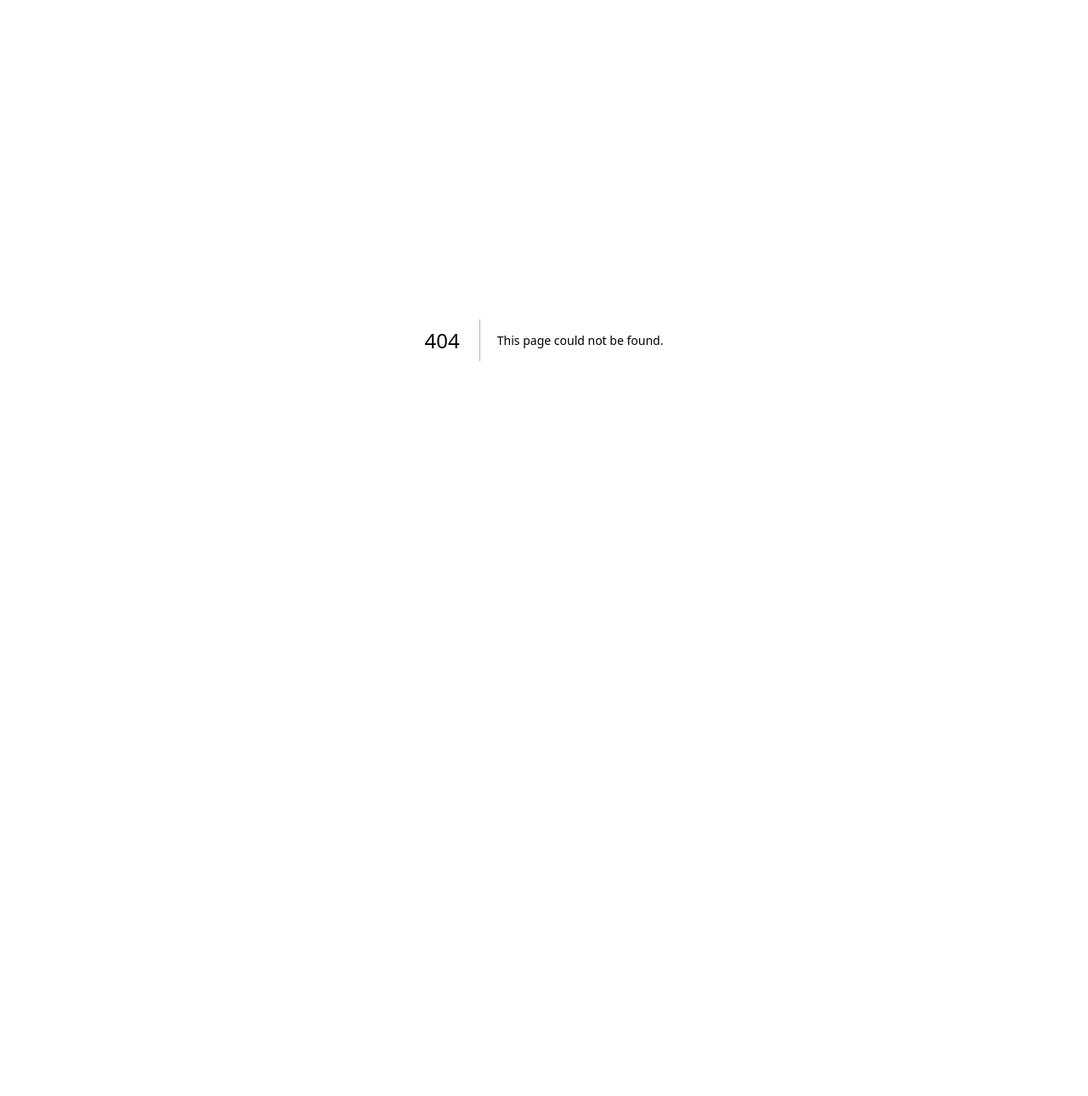
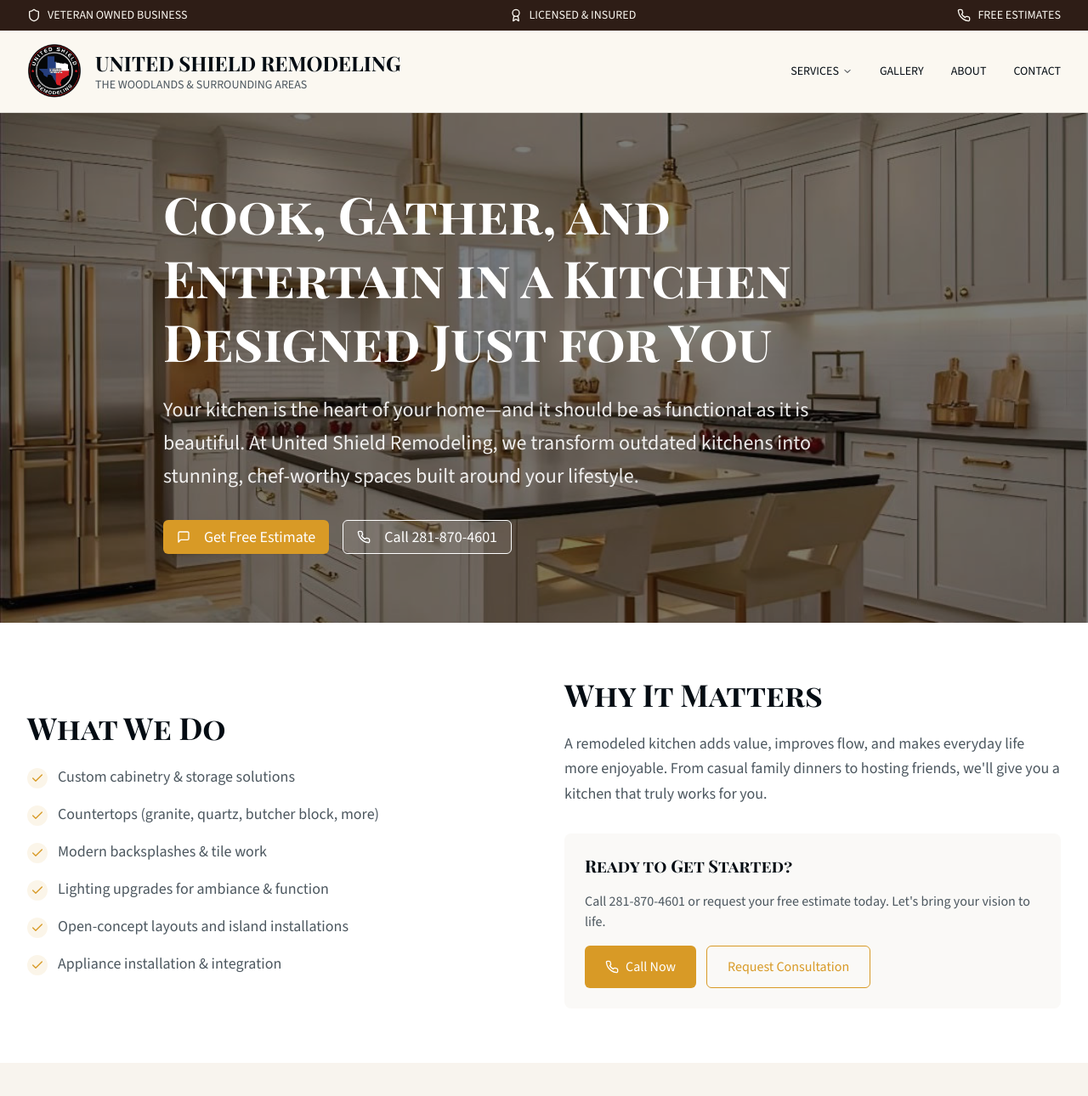
Before and after one commit to UnitedShield/UnitedShieldRemodeling, a Next.js app: page /kitchens in a window 1280 px wide. Before the commit this address had no page. Shown: the top 1290 px of the page at 85% size. Before the commit the page ends 800 px from the top, so only its background shows below. Built offline with nearby package versions, Linux system fonts and the light colour scheme.

Commit message:
Create page.tsx kitchens

```diff
--- /dev/null
+++ b/app/kitchens/page.tsx
@@ -0,0 +1,85 @@
+import type { Metadata } from "next"
+import Header from "@/components/header"
+import ServiceHero from "@/components/service-hero"
+import ServiceDetails from "@/components/service-details"
+import FAQ from "@/components/faq"
+import CTASection from "@/components/cta-section"
+import Footer from "@/components/footer"
+import SEOSchema from "@/components/seo-schema"
+
+export const metadata: Metadata = {
+  title: "Kitchen Remodeling | United Shield Remodeling | The Woodlands, Spring, Conroe, Tomball, Montgomery, Magnolia, Willis, Cypress, and North Houston",
+  description:
+    "Transform your kitchen with United Shield Remodeling. Custom cabinetry, countertops, backsplashes & more. Veteran-owned kitchen remodeling in The Woodlands, Spring, Conroe, Tomball, Montgomery, Magnolia, Willis, Cypress, and North Houston. Free estimates.",
+  openGraph: {
+    title: "Kitchen Remodeling | United Shield Remodeling | The Woodlands, Spring, Conroe, Tomball, Montgomery, Magnolia, Willis, Cypress, and North Houston",
+    description: "Transform your kitchen with custom cabinetry, countertops, and modern appliances.",
+    images: [
+      {
+        url: "/images/usrm-banner.jpg",
+        width: 1200,
+        height: 630,
+        alt: "Kitchen Remodeling by United Shield Remodeling",
+      },
+    ],
+  },
+  twitter: {
+    card: "summary_large_image",
+    title: "Kitchen Remodeling | United Shield Remodeling",
+    description: "Transform your kitchen with expert remodeling services in The Woodlands, Spring, Conroe, Tomball, Montgomery, Magnolia, Willis, Cypress, and North Houston.",
+    images: ["/images/usrm-banner.jpg"],
+  },
+}
+
+const kitchenServices = [
+  "Custom cabinetry & storage solutions",
+  "Countertops (granite, quartz, butcher block, more)",
+  "Modern backsplashes & tile work",
+  "Lighting upgrades for ambiance & function",
+  "Open-concept layouts and island installations",
+  "Appliance installation & integration",
+]
+
+const kitchenFAQs = [
+  {
+    question: "Do you help with design and layout?",
+    answer:
+      "Yes! We provide comprehensive design consultation to help you create the perfect kitchen layout that maximizes both function and style. Our team works with you to understand your cooking habits, storage needs, and aesthetic preferences.",
+  },
+  {
+    question: "Can you reuse existing cabinets or do you only install new ones?",
+    answer:
+      "We can work with your existing cabinets if they're in good structural condition. We offer cabinet refacing, painting, and hardware updates as cost-effective alternatives to full replacement when appropriate.",
+  },
+  {
+    question: "What's the average timeline for a kitchen remodel?",
+    answer:
+      "Most kitchen remodels take 3-6 weeks depending on the scope of work. We provide a detailed timeline during your consultation and keep you updated throughout the process to ensure minimal disruption to your daily routine.",
+  },
+  {
+    question: "Do you provide countertop and tile samples?",
+    answer:
+      "We bring samples directly to your home so you can see how different materials look in your actual lighting conditions. This helps ensure you make the best choice for your space and style.",
+  },
+]
+
+export default function KitchensPage() {
+  return (
+    <main className="min-h-screen">
+      <SEOSchema page="service" serviceName="Kitchen Remodeling" />
+      <Header />
+      <ServiceHero
+        title="Cook, Gather, and Entertain in a Kitchen Designed Just for You"
+        subtitle="Your kitchen is the heart of your home—and it should be as functional as it is beautiful. At United Shield Remodeling, we transform outdated kitchens into stunning, chef-worthy spaces built around your lifestyle."
+        backgroundImage="/images/kitchen-remodeling.jpg"
+      />
+      <ServiceDetails
+        services={kitchenServices}
+        whyItMatters="A remodeled kitchen adds value, improves flow, and makes everyday life more enjoyable. From casual family dinners to hosting friends, we'll give you a kitchen that truly works for you."
+      />
+      <FAQ faqs={kitchenFAQs} />
+      <CTASection />
+      <Footer />
+    </main>
+  )
+}
```
